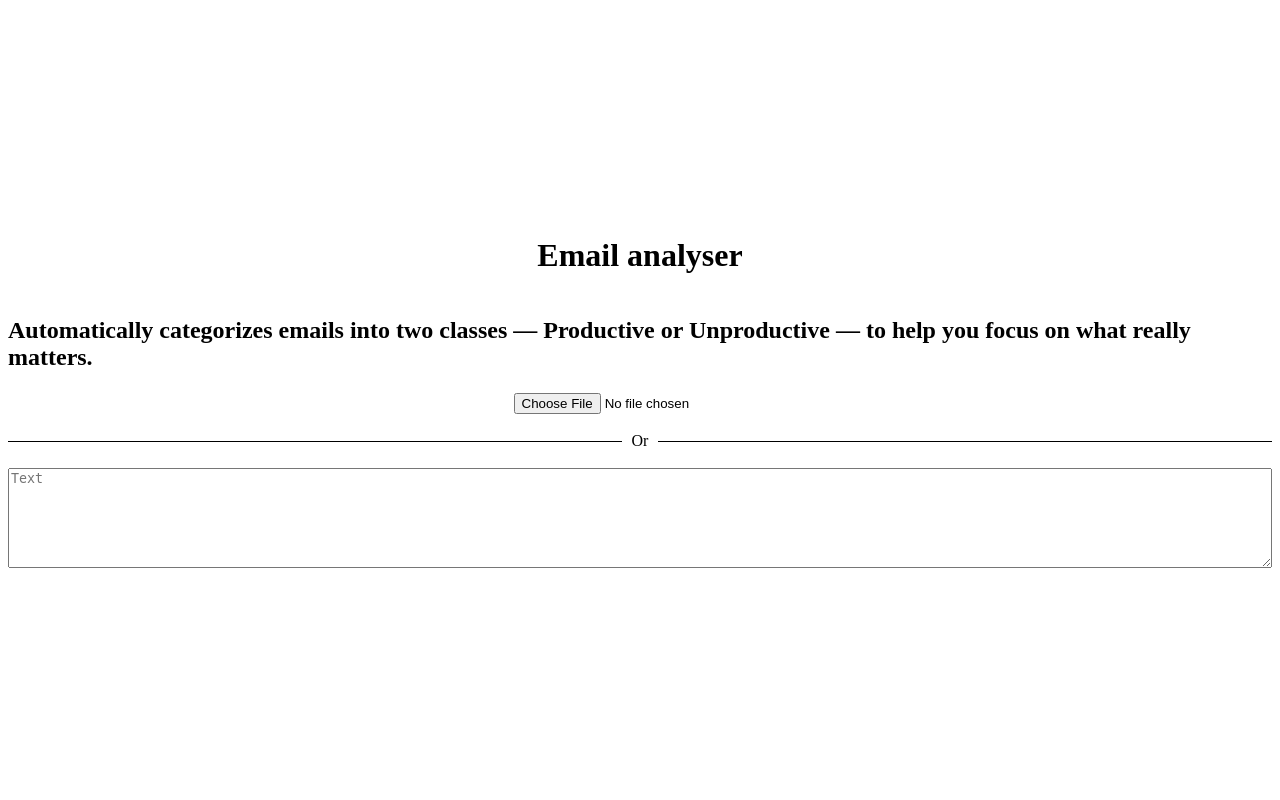
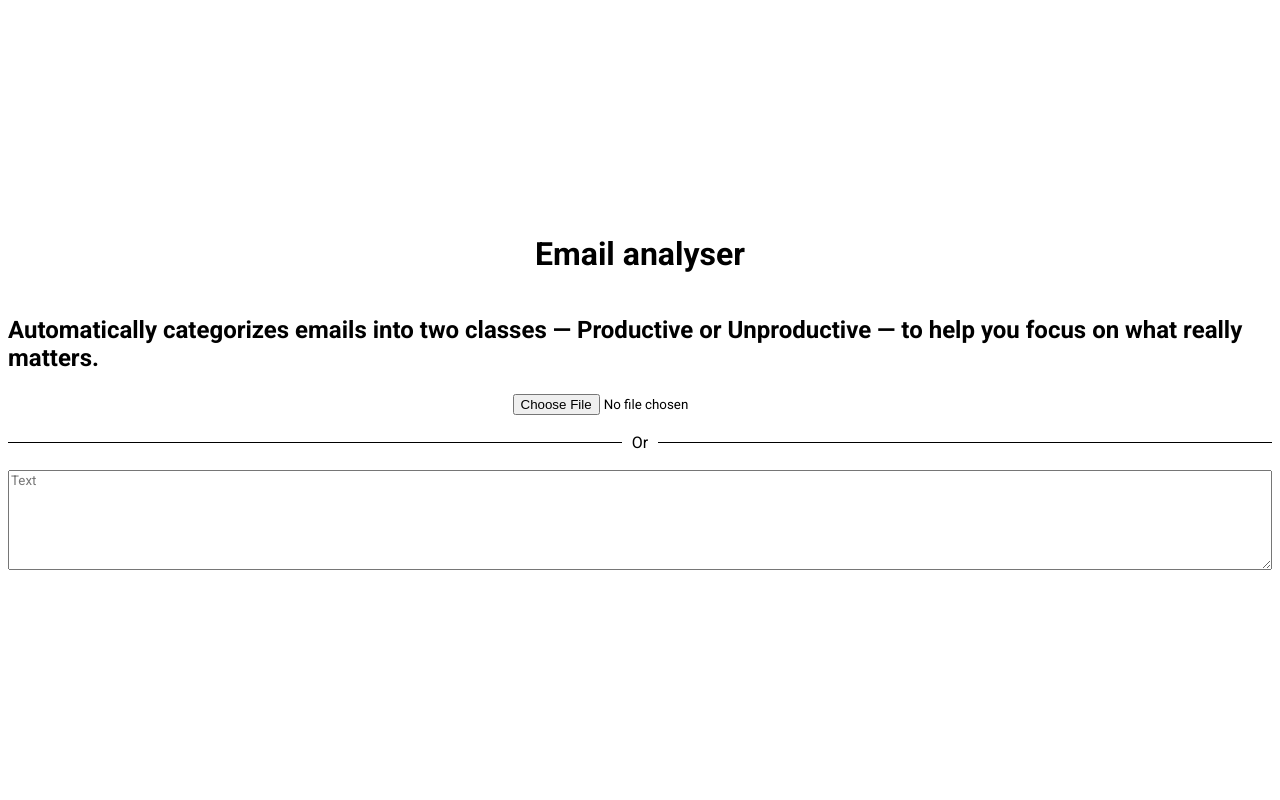
Before and after one commit to Hnsek/mAIl, a Django app: page /email-analyser/ in a window 1280 px wide. Run offline with Django 5.2, Linux system fonts and the light colour scheme.

Commit message:
feat(templates): sets Roboto font

```diff
--- a/templates/form.html
+++ b/templates/form.html
@@ -1,5 +1,13 @@
+<header>
+    <link rel="preconnect" href="https://fonts.googleapis.com">
+    <link rel="preconnect" href="https://fonts.gstatic.com" crossorigin>
+    <link href="https://fonts.googleapis.com/css2?family=Roboto:ital,wght@0,100..900;1,100..900&display=swap" rel="stylesheet">
+</header>
+
 <style>
-
+    *{
+        font-family: "Roboto", sans-serif;
+    }
     .container{
         width: 100%;
         height: 100%;
```
